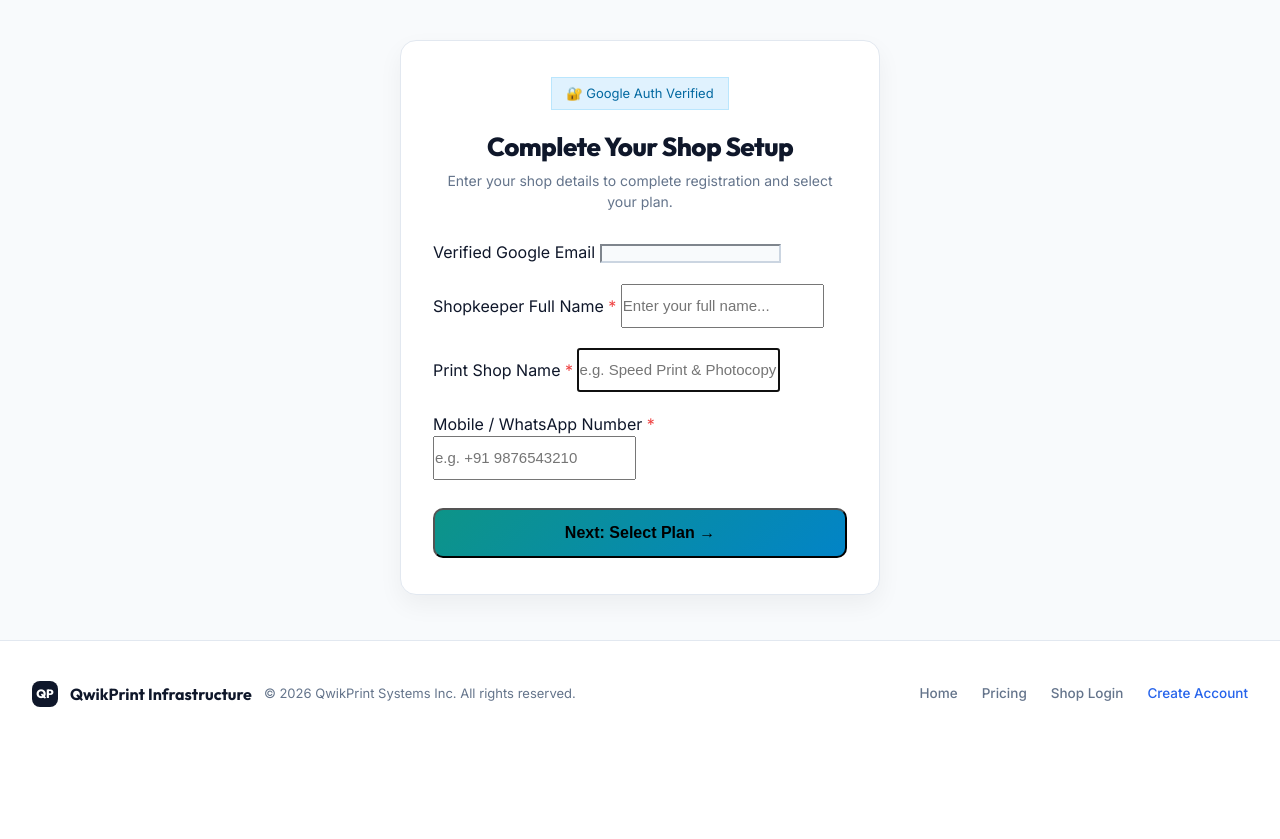
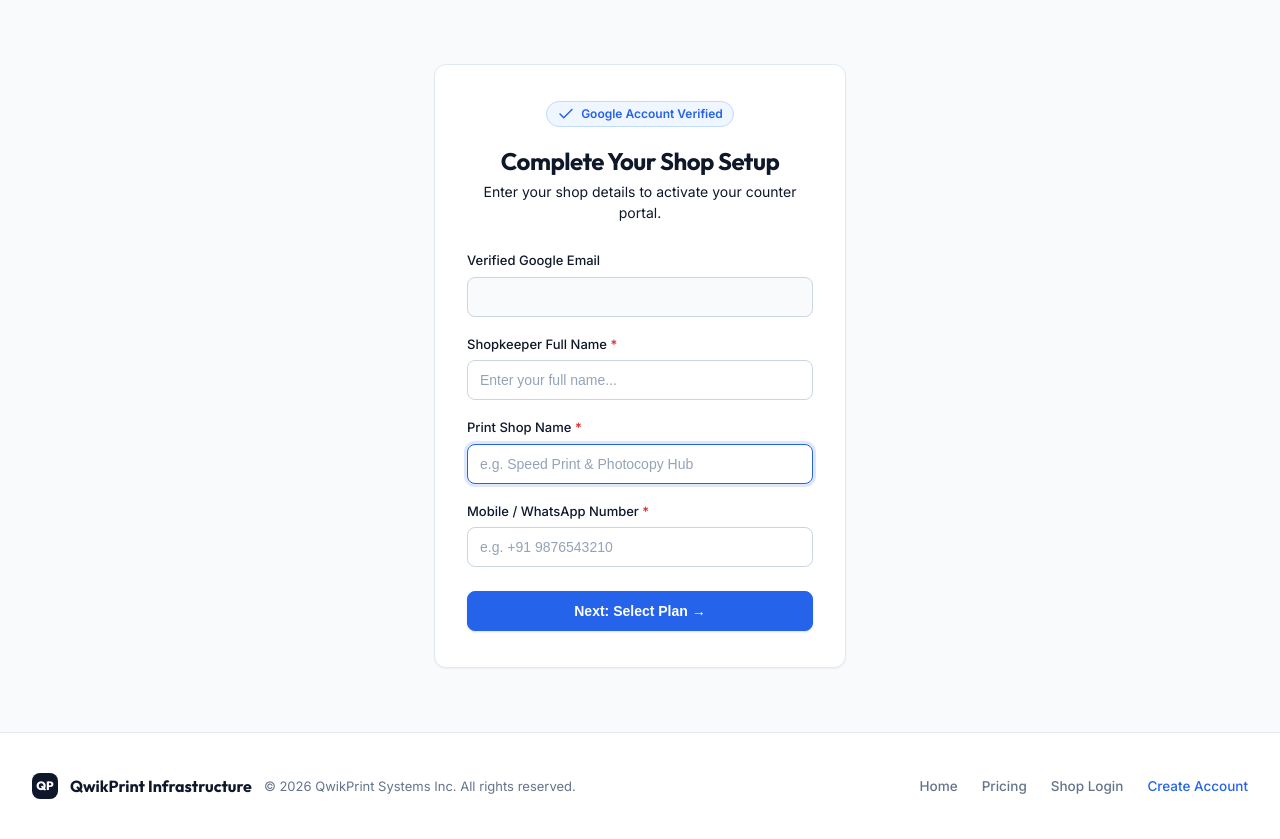
Before and after one commit to akmtechofficial/QwikPrint, a Python web app: template web_server/templates/onboarding.html in a window 1280 px wide. Shown: the part 105-944 px from the top of the page. Before the commit the page ends 812 px from the top, so only its background shows below. Run offline with Jinja, Linux system fonts and the light colour scheme; the template is opened without the code that fills it, so the values that code supplies are empty; some libraries are stand-ins or nearby versions.

Commit message:
fix(ui): refactor onboarding.html into clean B2B SaaS qp-* design system

```diff
--- a/web_server/templates/onboarding.html
+++ b/web_server/templates/onboarding.html
@@ -1,21 +1,26 @@
 {% extends "base.html" %}
 
-{% block title %}QwikPrint - Complete Shop Setup{% endblock %}
+{% block title %}Complete Shop Setup - QwikPrint{% endblock %}
 
 {% block content %}
-<div style="max-width: 520px; margin: 40px auto; padding: 0 20px;">
-    <div style="background: #ffffff; border: 1px solid #e2e8f0; border-radius: 16px; padding: 36px 32px; box-shadow: 0 10px 25px rgba(0,0,0,0.05);">
+<div style="max-width: 460px; margin: 64px auto; padding: 0 24px;">
+    <div class="qp-card" style="padding: 36px 32px;">
         <div style="text-align: center; margin-bottom: 28px;">
-            <span class="shadcn-badge" style="background: #e0f2fe; color: #0369a1; border: 1px solid #bae6fd; font-size: 13px; padding: 6px 14px; margin-bottom: 12px; display: inline-flex; align-items: center; gap: 6px;">
-                🔐 Google Auth Verified
+            <span class="qp-badge qp-badge-blue" style="margin-bottom: 12px;">
+                <svg class="qp-icon text-blue" viewBox="0 0 24 24"><polyline points="20 6 9 17 4 12"/></svg>
+                Google Account Verified
             </span>
-            <h2 style="font-size: 26px; font-weight: 800; color: #0f172a; margin-top: 8px;">Complete Your Shop Setup</h2>
-            <p style="color: #64748b; font-size: 14px; margin-top: 6px;">Enter your shop details to complete registration and select your plan.</p>
+            <h1 style="font-size: 24px; font-weight: 700; color: var(--qp-fg); margin-top: 8px;">
+                Complete Your Shop Setup
+            </h1>
+            <p style="color: var(--qp-fg-muted); font-size: 14px; margin-top: 6px; line-height: 1.5;">
+                Enter your shop details to activate your counter portal.
+            </p>
         </div>
 
         {% if error %}
-        <div class="shadcn-alert shadcn-alert-destructive" style="margin-bottom: 20px; border-radius: 10px;">
-            <div style="font-size: 14px; line-height: 1.5;">⚠️ {{ error }}</div>
+        <div style="background: var(--qp-danger-subtle); border: 1px solid rgba(220, 38, 38, 0.2); color: var(--qp-danger); padding: 12px; border-radius: var(--qp-radius-md); font-size: 13px; margin-bottom: 20px; line-height: 1.5;">
+            {{ error }}
         </div>
         {% endif %}
 
@@ -23,27 +28,27 @@
             <input type="hidden" name="email" value="{{ google_email }}">
             <input type="hidden" name="device_fp" value="{{ device_fp }}">
 
-            <div style="margin-bottom: 20px;">
-                <label class="shadcn-label">Verified Google Email</label>
-                <input type="email" class="shadcn-input" value="{{ google_email }}" disabled style="background: #f8fafc; color: #64748b; border-color: #cbd5e1; cursor: not-allowed; font-weight: 500;">
+            <div style="margin-bottom: 18px;">
+                <label style="display: block; font-size: 13px; font-weight: 500; color: var(--qp-fg-muted); margin-bottom: 6px;">Verified Google Email</label>
+                <input type="email" class="qp-input" value="{{ google_email }}" disabled style="background: #F8FAFC; color: var(--qp-fg-muted); cursor: not-allowed;">
             </div>
 
-            <div style="margin-bottom: 20px;">
-                <label class="shadcn-label">Shopkeeper Full Name <span style="color: #ef4444;">*</span></label>
-                <input type="text" name="full_name" class="shadcn-input" placeholder="Enter your full name..." value="{{ google_name }}" required style="font-size: 15px; height: 44px;">
+            <div style="margin-bottom: 18px;">
+                <label style="display: block; font-size: 13px; font-weight: 500; color: var(--qp-fg); margin-bottom: 6px;">Shopkeeper Full Name <span style="color: var(--qp-danger);">*</span></label>
+                <input type="text" name="full_name" class="qp-input" placeholder="Enter your full name..." value="{{ google_name }}" required>
             </div>
 
-            <div style="margin-bottom: 20px;">
-                <label class="shadcn-label">Print Shop Name <span style="color: #ef4444;">*</span></label>
-                <input type="text" name="shop_name" class="shadcn-input" placeholder="e.g. Speed Print & Photocopy Hub" value="" required autofocus style="font-size: 15px; height: 44px;">
+            <div style="margin-bottom: 18px;">
+                <label style="display: block; font-size: 13px; font-weight: 500; color: var(--qp-fg); margin-bottom: 6px;">Print Shop Name <span style="color: var(--qp-danger);">*</span></label>
+                <input type="text" name="shop_name" class="qp-input" placeholder="e.g. Speed Print & Photocopy Hub" value="" required autofocus>
             </div>
 
-            <div style="margin-bottom: 28px;">
-                <label class="shadcn-label">Mobile / WhatsApp Number <span style="color: #ef4444;">*</span></label>
-                <input type="tel" name="phone" class="shadcn-input" placeholder="e.g. +91 9876543210" value="" required style="font-size: 15px; height: 44px;">
+            <div style="margin-bottom: 24px;">
+                <label style="display: block; font-size: 13px; font-weight: 500; color: var(--qp-fg); margin-bottom: 6px;">Mobile / WhatsApp Number <span style="color: var(--qp-danger);">*</span></label>
+                <input type="tel" name="phone" class="qp-input" placeholder="e.g. +91 9876543210" value="" required>
             </div>
 
-            <button type="submit" class="btn-shop-login" style="width: 100%; justify-content: center; padding: 14px; font-size: 16px; background: linear-gradient(135deg, #0d9488, #0284c7); border-radius: 10px; font-weight: 700; cursor: pointer;">
+            <button type="submit" class="qp-btn qp-btn-primary" style="width: 100%; justify-content: center; font-size: 14px; font-weight: 600;">
                 Next: Select Plan →
             </button>
         </form>
```
